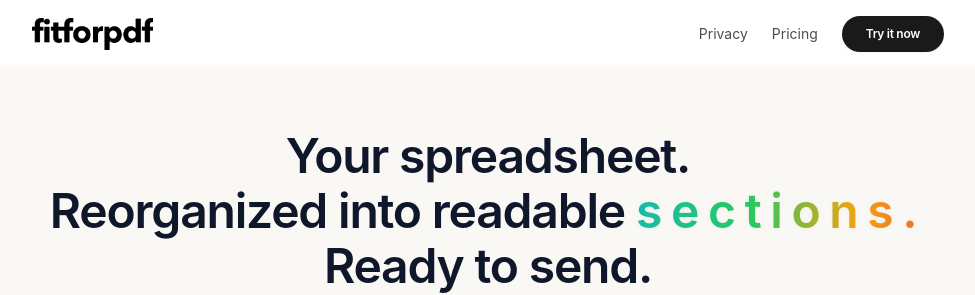
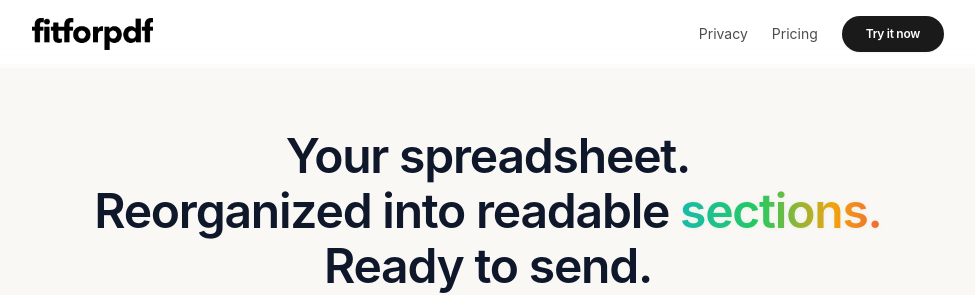
Before and after one commit to Togetheart/fitforpdf-frontend, a Next.js app: page / in a window 1280 px wide. Shown: the top 295 px of the page, without its empty margins (152-1127 px from the left). Built offline with nearby package versions, Linux system fonts and the light colour scheme; no server answers; a web font is replaced by a local one.

Commit message:
revert: remove tracking-[0.18em] from hero "sections." word
Co-Authored-By: Claude Sonnet 4.6 <noreply@anthropic.com>

```diff
--- a/app/components/HeroHeadline.jsx
+++ b/app/components/HeroHeadline.jsx
@@ -53,7 +53,7 @@ export default function HeroHeadline() {
           ref={sectionWordRef}
           data-testid="hero-headline-accent"
           data-anim={reducedMotion ? 'off' : 'on'}
-          className="hero-accent hero-accent--sections inline-block tracking-[0.18em]"
+          className="hero-accent hero-accent--sections inline-block"
         >
           sections.
         </span>
```
